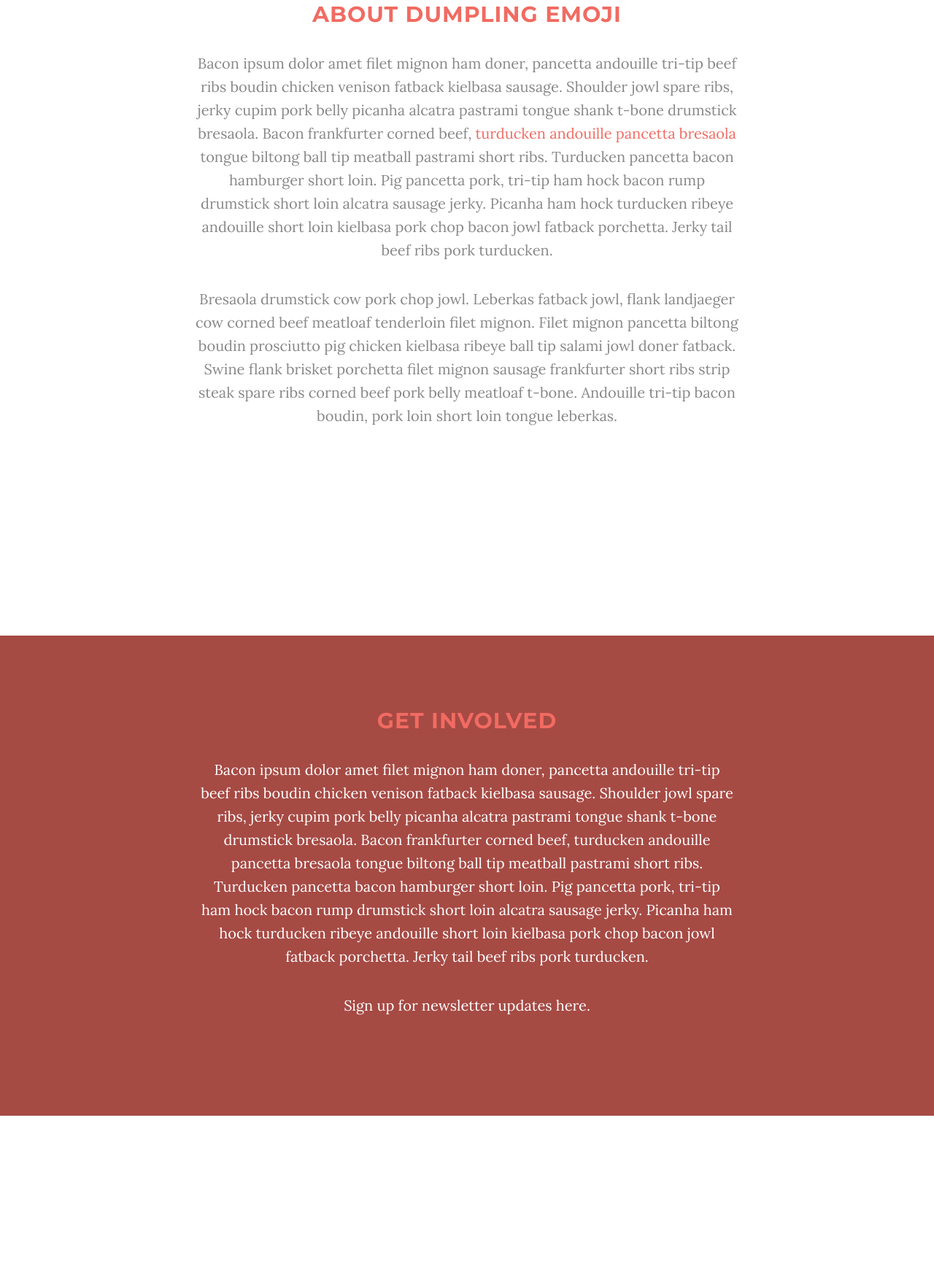
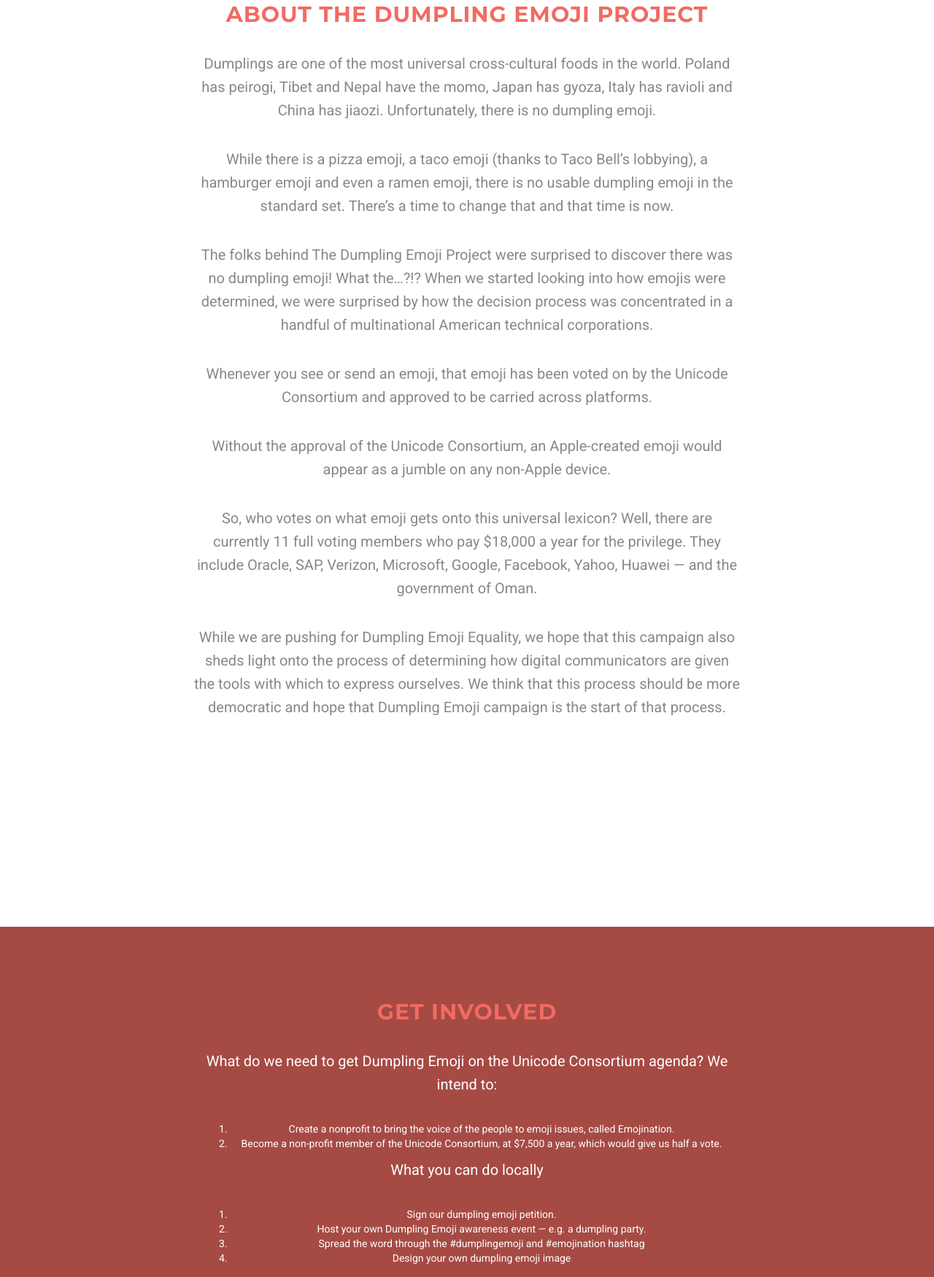
Before and after one commit to emojination/dumpling-emoji, a plain HTML site: page index.html in a window 1280 px wide. Shown: the part 1047-2797 px from the top of the page at 73% size. Drawn offline with Linux system fonts and the light colour scheme; some packages are replaced by stand-ins of ours.

Commit message:
added first draft of content

```diff
--- a/css/grayscale.css
+++ b/css/grayscale.css
@@ -11,7 +11,7 @@
 body {
     width: 100%;
     height: 100%;
-    font-family: Lora,"Helvetica Neue",Helvetica,Arial,sans-serif;
+    font-family: 'Roboto',"Helvetica Neue",Helvetica,Arial,sans-serif;
     color: #888;
     background-color: #FFF;
 }
@@ -141,7 +141,7 @@ a:focus {
     .navbar-custom.top-nav-collapse {
         padding: 0;
         border-bottom: 1px solid rgba(255,255,255,.3);
-        background: #A64A44;
+        background: #000;
     }
 }
 
@@ -186,7 +186,7 @@ a:focus {
     }
 
     .intro .intro-body .brand-heading {
-        font-size: 100px;
+        font-size: 70px;
     }
 
     .intro .intro-body .intro-text {
--- a/index.html
+++ b/index.html
@@ -21,6 +21,7 @@
     <link href="font-awesome/css/font-awesome.min.css" rel="stylesheet" type="text/css">
     <link href="http://fonts.googleapis.com/css?family=Lora:400,700,400italic,700italic" rel="stylesheet" type="text/css">
     <link href="http://fonts.googleapis.com/css?family=Montserrat:400,700" rel="stylesheet" type="text/css">
+    <link href='https://fonts.googleapis.com/css?family=Roboto:400,300,400italic,500,500italic,700italic,700,300italic' rel='stylesheet' type='text/css'>
 
     <!-- HTML5 Shim and Respond.js IE8 support of HTML5 elements and media queries -->
     <!-- WARNING: Respond.js doesn't work if you view the page via file:// -->
@@ -41,7 +42,7 @@
                     <i class="fa fa-bars"></i>
                 </button>
                 <a class="navbar-brand page-scroll" href="#page-top">
-                    <i class="fa fa-play-circle"></i>  <span class="light">Dumpling</span> Emoji
+                    <i class="fa fa-play-circle"></i>  <span class="light">The Dumpling</span> Emoji Project
                 </a>
             </div>
 
@@ -74,8 +75,8 @@
             <div class="container">
                 <div class="row">
                     <div class="col-md-8 col-md-offset-2">
-                        <h1 class="brand-heading">Dumpling Emoji</h1>
-                        <p class="intro-text">An emoji for the people<br>by the people</p>
+                        <h1 class="brand-heading">The Dumpling Emoji Project</h1>
+                        <p class="intro-text">Democratizing the emoji<br>selection process</p>
                         <a href="#about" class="btn btn-circle page-scroll">
                             <i class="fa fa-angle-double-down animated"></i>
                         </a>
@@ -89,10 +90,20 @@
     <section id="about" class="container content-section text-center">
         <div class="row">
             <div class="col-lg-8 col-lg-offset-2">
-                <h2>About Dumpling Emoji</h2>
-                <p>Bacon ipsum dolor amet filet mignon ham doner, pancetta andouille tri-tip beef ribs boudin chicken venison fatback kielbasa sausage. Shoulder jowl spare ribs, jerky cupim pork belly picanha alcatra pastrami tongue shank t-bone drumstick bresaola. Bacon frankfurter corned beef, <a href="#" target="_blank">turducken andouille pancetta bresaola</a> tongue biltong ball tip meatball pastrami short ribs. Turducken pancetta bacon hamburger short loin. Pig pancetta pork, tri-tip ham hock bacon rump drumstick short loin alcatra sausage jerky. Picanha ham hock turducken ribeye andouille short loin kielbasa pork chop bacon jowl fatback porchetta. Jerky tail beef ribs pork turducken.</p>
+                <h2>About the Dumpling Emoji Project</h2>
+                <p>Dumplings are one of the most universal cross-cultural foods in the world.  Poland has peirogi, Tibet and Nepal have the momo, Japan has gyoza, Italy has ravioli and China has jiaozi.  Unfortunately, there is no dumpling emoji.
 
-                <p>Bresaola drumstick cow pork chop jowl. Leberkas fatback jowl, flank landjaeger cow corned beef meatloaf tenderloin filet mignon. Filet mignon pancetta biltong boudin prosciutto pig chicken kielbasa ribeye ball tip salami jowl doner fatback. Swine flank brisket porchetta filet mignon sausage frankfurter short ribs strip steak spare ribs corned beef pork belly meatloaf t-bone. Andouille tri-tip bacon boudin, pork loin short loin tongue leberkas.</p>
+                <p>While there is a pizza emoji, a taco emoji (thanks to Taco Bell’s lobbying), a hamburger emoji and even a ramen emoji, there is no usable dumpling emoji in the standard set.  There’s a time to change that and that time is now.</p>
+
+                <p>The folks behind The Dumpling Emoji Project were surprised to discover there was no dumpling emoji!  What the…?!? When we started looking into how emojis were determined, we were surprised by how the decision process was concentrated in a handful of multinational American technical corporations. </p>
+
+                <p>Whenever you see or send an emoji, that emoji has been voted on by the Unicode Consortium and approved to be carried across platforms.</p>
+
+                <p>Without the approval of the Unicode Consortium, an Apple-created emoji would appear as a jumble on any non-Apple device.</p>
+
+                <p>So, who votes on what emoji gets onto this universal lexicon? Well, there are currently 11 full voting members who pay $18,000 a year for the privilege. They include Oracle, SAP, Verizon, Microsoft, Google, Facebook, Yahoo, Huawei — and the government of Oman.</p>
+
+                <p>While we are pushing for Dumpling Emoji Equality, we hope that this campaign also sheds light onto the process of determining how digital communicators are given the tools with which to express ourselves.  We think that this process should be more democratic and hope that Dumpling Emoji campaign is the start of that process.</p>
 
             </div>
         </div>
@@ -104,8 +115,22 @@
             <div class="container">
                 <div class="col-lg-8 col-lg-offset-2">
                     <h2>Get involved</h2>
-                    <p><p>Bacon ipsum dolor amet filet mignon ham doner, pancetta andouille tri-tip beef ribs boudin chicken venison fatback kielbasa sausage. Shoulder jowl spare ribs, jerky cupim pork belly picanha alcatra pastrami tongue shank t-bone drumstick bresaola. Bacon frankfurter corned beef, turducken andouille pancetta bresaola tongue biltong ball tip meatball pastrami short ribs. Turducken pancetta bacon hamburger short loin. Pig pancetta pork, tri-tip ham hock bacon rump drumstick short loin alcatra sausage jerky. Picanha ham hock turducken ribeye andouille short loin kielbasa pork chop bacon jowl fatback porchetta. Jerky tail beef ribs pork turducken.</p></p>
-                    <p>Sign up for newsletter updates here.</p>
+                    <p>What do we need to get Dumpling Emoji on the Unicode Consortium agenda?  We intend to:</p>
+
+                    <ol>
+                        <li>Create a nonprofit to bring the voice of the people to emoji issues, called Emojination.</li>
+                        <li>Become a non-profit member of the Unicode Consortium, at $7,500 a year, which would give us half a vote.</li>
+                    </ol>
+
+                    <p>What you can do locally</p>
+
+                    <ol>
+                        <li>Sign our dumpling emoji petition.</li>
+                        <li>Host your own Dumpling Emoji awareness event — e.g. a dumpling party.</li>
+                        <li>Spread the word through the #dumplingemoji and #emojination hashtag</li>
+                        <li>Design your own dumpling emoji image</li>
+                    </ol>
+
                 </div>
             </div>
         </div>
```
Also changed, not shown: img/dumpling-1800.png (added), 4 other files.
